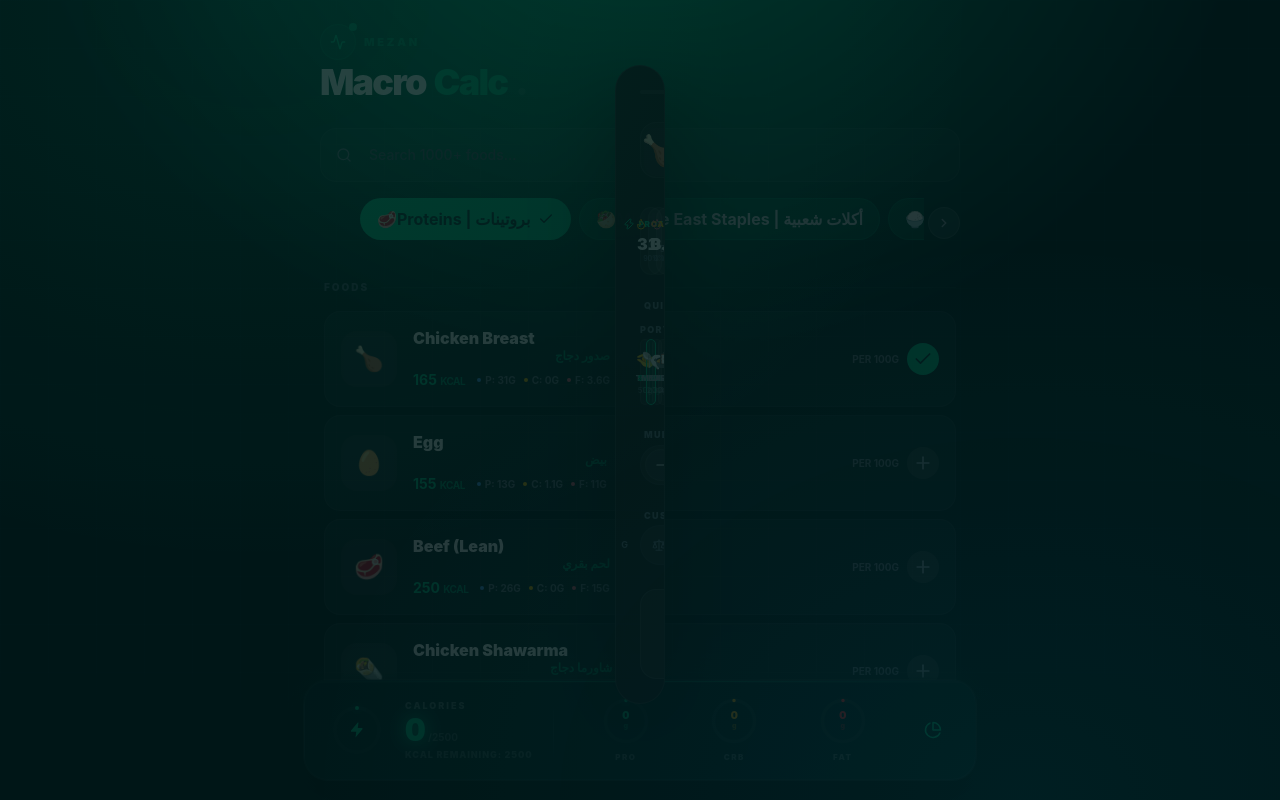
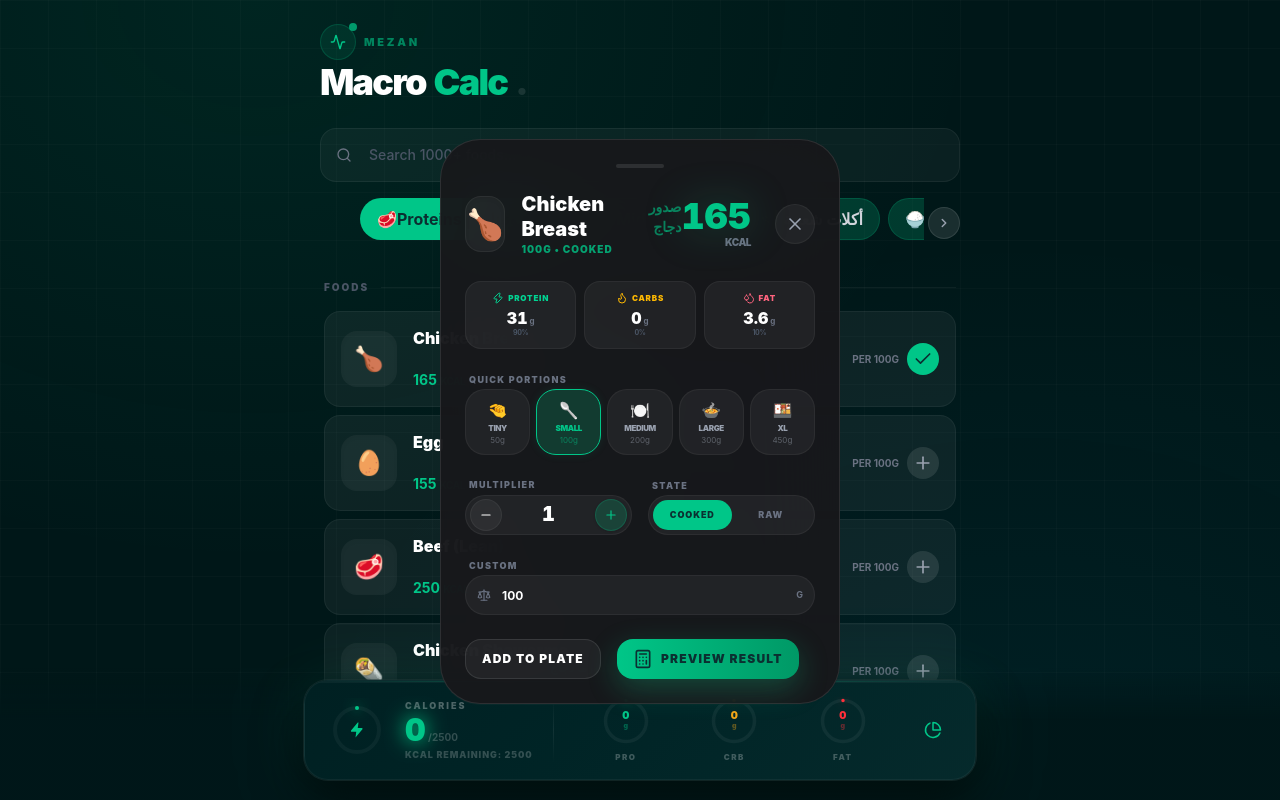
Before and after one commit to amallhalim/mezan, a Next.js app: page /calculator in a window 1280 px wide. Both pictures are taken after a click on the element 640 px from the left and 359 px from the top of the page. Shown: the top 800 px of the page. Built offline with nearby package versions, Linux system fonts and the light colour scheme.

Commit message:
feat: implement calculator page with portion management and macro summary panel

```diff
--- a/app/(pages)/calculator/page.tsx
+++ b/app/(pages)/calculator/page.tsx
@@ -107,7 +107,7 @@ export default function CalculatorPage() {
 
   return (
     <div className='min-h-screen text-white selection:bg-primary selection:text-secondary'
-      style={{ background: 'radial-gradient(ellipse 80% 60% at 50% -10%, var(--primary-glow) 0%, var(--background) 60%)', opacity: 0.15 }}
+    // style={{ background: 'radial-gradient(ellipse 80% 60% at 50% -10%, var(--primary-glow) 0%, var(--background) 60%)', opacity: 0.15 }}
     >
       <div className="fixed inset-0 pointer-events-none"
         style={{
--- a/app/components/calculator/Layout/QuickAdjustPanel.tsx
+++ b/app/components/calculator/Layout/QuickAdjustPanel.tsx
@@ -45,8 +45,11 @@ export default function QuickAdjustPanel({
 
   return (
     <div className="fixed inset-x-0 bottom-24 z-40 flex justify-center px-4 animate-in slide-in-from-bottom-10 duration-500">
-      <div className="bg-zinc-900/95 backdrop-blur-2xl w-full max-w-md rounded-[2.5rem] p-6 border border-white/10 shadow-[0_20px_80px_rgba(0,0,0,0.8)] overflow-hidden">
+      <div className="bg-zinc-900/95
+      backdrop-blur-2xl   w-100
 
+      rounded-[2.5rem] p-6
+      border border-white/10 ">
         {/* Pull Handle (Visual only) */}
         <div className="w-12 h-1 bg-white/10 rounded-full mx-auto mb-6" />
 
@@ -147,17 +150,15 @@ export default function QuickAdjustPanel({
         <div className="flex gap-4">
           <Button
             variant="secondary"
-            size="lg"
-            className="flex-1"
+
             onClick={() => onAdd(calculated)}
           >
-            {isEditing ? 'UPDATE ITEM' : 'ADD TO PLATE'}
+            {isEditing ? 'UPDATE ITEM' : 'ADD TO PLATE   '}
           </Button>
 
           <Button
             variant="primary"
-            size="lg"
-            className="flex-[1.5]"
+
             leftIcon={<Calculator className="size-5" />}
             onClick={() => onPreview(calculated)}
           >
--- a/app/components/calculator/Layout/TotalMacrosFooter.tsx
+++ b/app/components/calculator/Layout/TotalMacrosFooter.tsx
@@ -55,8 +55,7 @@ export default function TotalMacrosFooter({ totals, onClick }: TotalMacrosFooter
       <div className="container mx-auto max-w-2xl">
         <div
           onClick={onClick}
-          className="relative overflow-hidden rounded-3xl cursor-pointer bg-glass-card
-    active:scale-[0.98] transition-transform duration-150 select-none border border-white/5"
+          className="card-container"
           style={{
             boxShadow: `0 0 0 1px var(--border), 0 24px 48px rgba(0,0,0,0.6), 0 0 60px oklch(from ${calGlow} l c h / 0.1)`,
           }}
--- a/app/components/calculator/PortionSelector.tsx
+++ b/app/components/calculator/PortionSelector.tsx
@@ -140,7 +140,7 @@ export default function PortionSelector({ food, onClose, onConfirm }: PortionSel
             onClick={() => onConfirm(calculated)}
             className="w-full bg-primary hover:bg-primary/90 text-secondary font-black py-5 rounded-2xl shadow-[0_10px_20px_rgba(16,185,129,0.3)] transition-all transform active:scale-[0.98]"
           >
-            ADD TO PLATE
+            ADD TO PLATE dd
           </button>
         </div>
       </div>
--- a/app/styles/utilities.css
+++ b/app/styles/utilities.css
@@ -15,7 +15,7 @@
      A premium card background that combines our surface colors with a subtle gradient.
      Use this for main navigational cards or prominent dashboard sections.
   */
-  .bg-glass-card {
+  .glass-card-bg {
     background: linear-gradient(135deg, var(--surface) 0%, var(--surface-elevated) 100%);
   }
 
@@ -27,7 +27,11 @@
     background: linear-gradient(90deg, transparent, oklch(from var(--primary) l c h / 0.4), transparent);
   }
 
-  /* --- GLASSMORPHISM --- */
+  /* Card container – combines several Tailwind utilities */
+  .card-container {
+    @apply relative overflow-hidden rounded-3xl cursor-pointer active:scale-[0.98] transition-transform duration-150 select-none border border-white/5;
+    background: linear-gradient(135deg, var(--surface) 0%, var(--surface-elevated) 100%);
+  }
   .glass {
     background: var(--glass-background);
     backdrop-filter: blur(20px);
```
